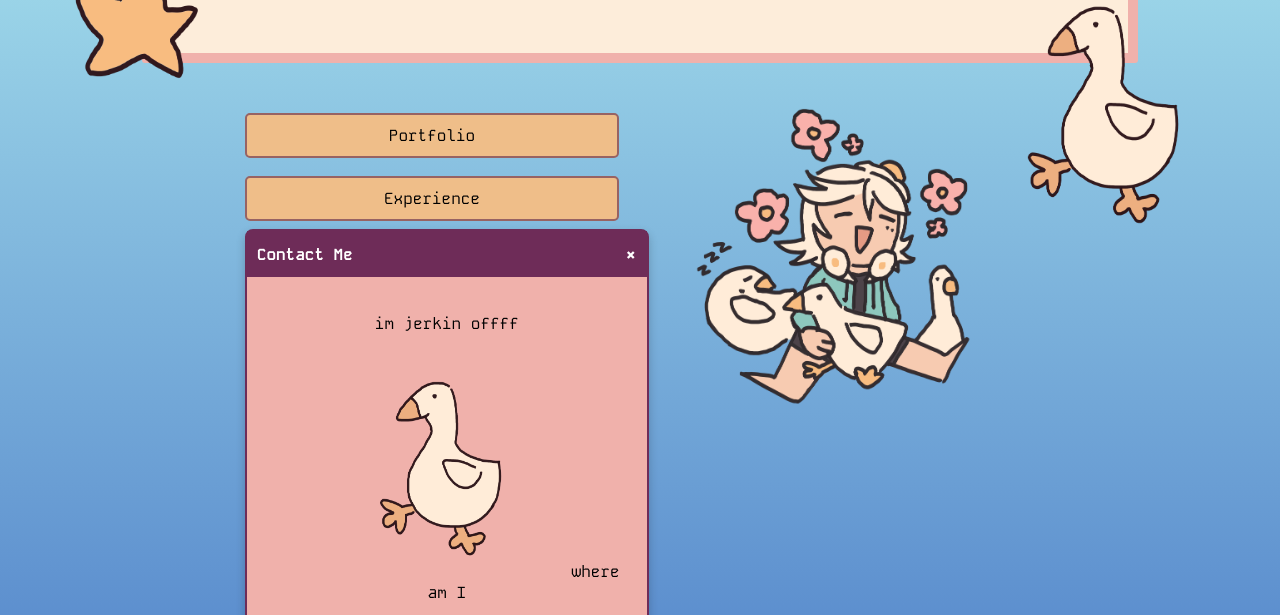
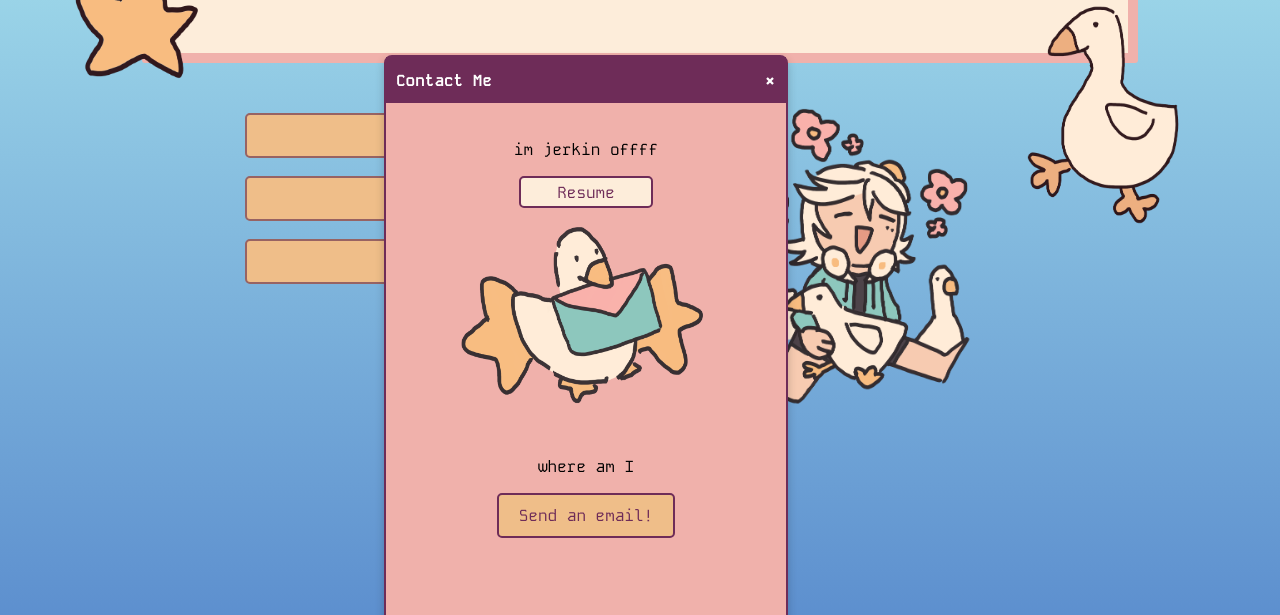
Before and after one commit to FriedEggu/personalwebsite, a plain HTML site: page index.html in a window 1280 px wide. Both pictures are taken after a click on the button "Contact Me". Shown: the part 185-800 px from the top of the page. Drawn offline with Linux system fonts and the light colour scheme.

Commit message:
more stuff

```diff
--- a/index.html
+++ b/index.html
@@ -95,9 +95,14 @@
 
               <div class="popup-content">
                 <p>im jerkin offff</p>
+                <div class="res-wrapper">
+                  <button class="res-button" id="resButton">Resume</button>
+                </div>
 
-                <img src="images/Ducktaglia.png" class="ducktaglia-contact" alt="Duck decoration" />
-                <lh>where am I</lh>
+                <img src="images/duckmail.png" class="ducktaglia-contact" alt="Duck decoration" />
+
+                <p class="contact-info">where am I</p>
+                <p class="email-wrap"><a class="email-button" href="mailto:xualexandra37@gmail.com">Send an email!</a></p>
               </div>
               </div>
 
@@ -132,6 +137,12 @@
 
         openBtn.onclick = () => {
           popup.style.display = "block";
+          popup.style.position = "fixed";
+          popup.style.top = "30%";
+          popup.style.left = "30%";
+          popup.style.zIndex = "5";
+          popup.style.alignItems = "center";
+          popup.style.justifyContent = "center";
         };
 
         closeBtn.onclick = () => {
@@ -159,6 +170,13 @@
           isDragging = false;
         });
 
+        //resume button
+        const resButton = document.getElementById('resButton');
+        resButton.addEventListener('click', () => {
+          window.open('https://docs.google.com/document/d/1gf50xXMxDnBF6bupWNmjTec3_MiFXB61mdzf_BsLnds/edit?usp=sharing', '_blank');
+        });
+
+
         //noise effect
         const wrappers = document.querySelectorAll('.welcome-wrapper');
         const sound = document.getElementById('hoverSound');
@@ -168,7 +186,7 @@
             sound.currentTime = 0; // restart sound
             sound.play();
           });
-  });
+        });
 
             function toggleDropdown(button) {
         // Get the parent wrapper
--- a/style.css
+++ b/style.css
@@ -252,3 +252,41 @@
         width: 80%;
         height:auto;
       }
+
+      .contact-info {
+        display: relative;
+      }
+
+      .res-button {
+        color:#6E2C58;
+        font-family: 'KodoMono';
+        font-size: 1em;
+        background-color: #FDEDDA;
+        width: 37%;
+        height: auto;
+        border: 2px solid #6E2C58;
+        padding: 1%;
+        border-radius: 5px;
+      }
+
+      .res-wrapper :hover {
+        background-color: #efd0bd;
+        cursor: pointer;
+        border: 2px solid #d1817a;
+      }
+
+      .email-button {
+        background-color: #efbe89;
+        color: #6E2C58;
+        padding: 10px 20px;
+        text-decoration: none;
+        border: 2px solid #6E2C58;
+        border-radius: 5px;
+        display: inline-block;
+      }
+
+      .email-wrap :hover {
+        color:#efd0bd;
+        cursor: pointer;
+        box-shadow: 0 2px 2px rgba(92, 40, 6, 0.2);
+      }
```
Also changed, not shown: images/duckmail.png (added).
